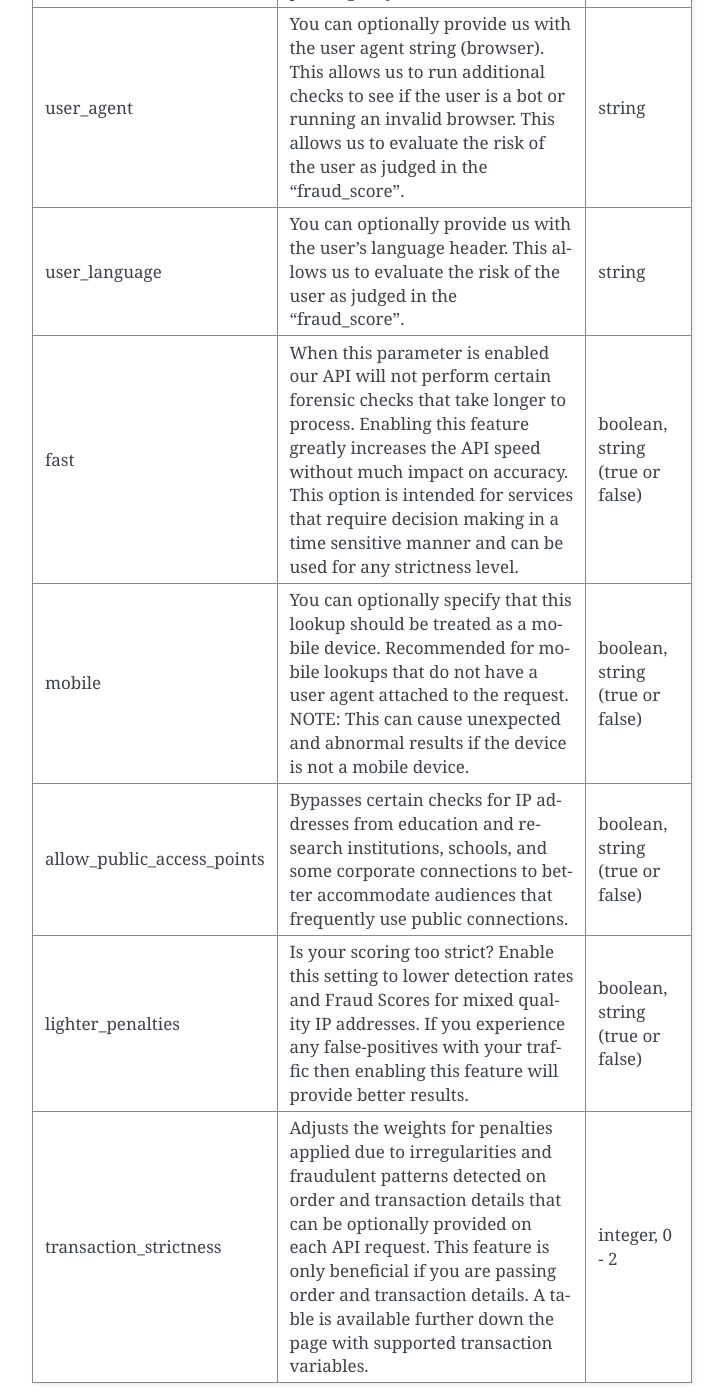
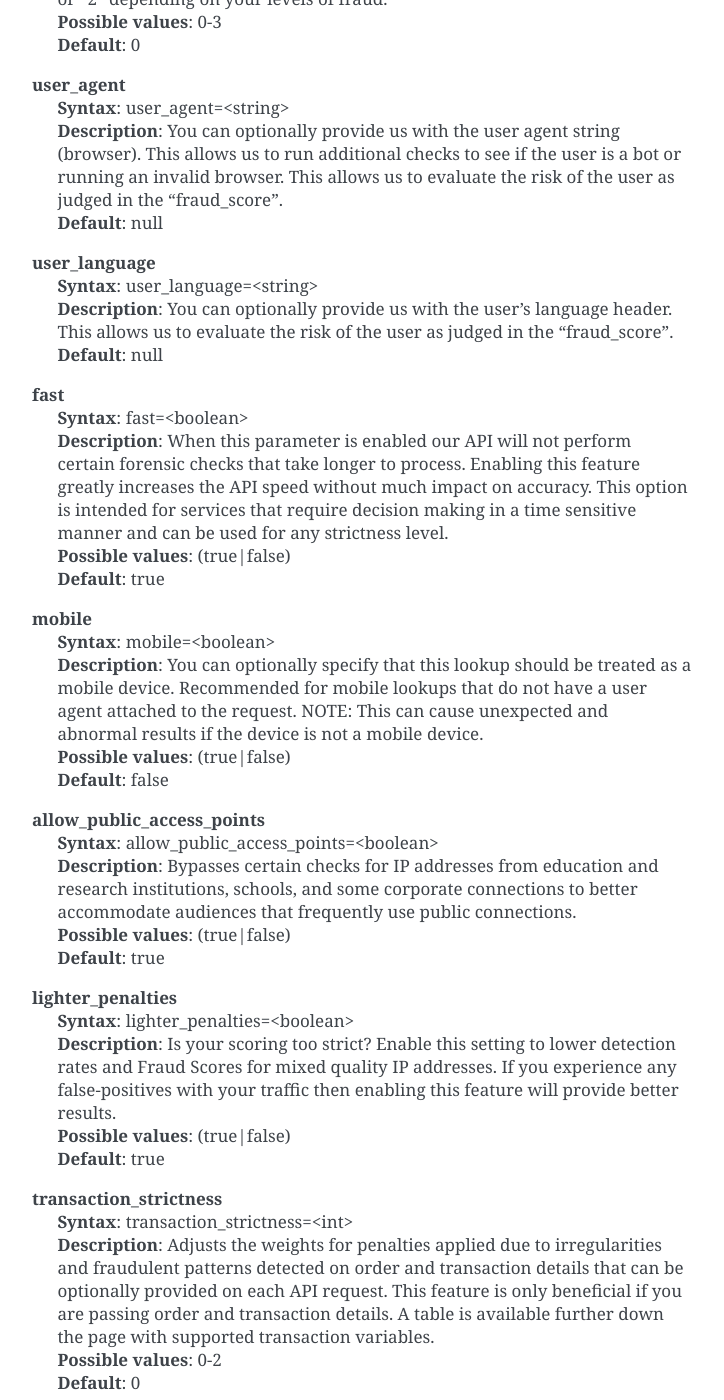
Before and after one commit to yanky076/TA-ipqualityscore, a Sphinx documentation site: the page built from docs/source/ipdetection.rst, in a window 1280 px wide and 1400 px high, scrolled down 4215 px. Shown: the whole window, without its empty margins (388-1112 px from the left). Built offline with Sphinx 7.4.7, drawn with Linux system fonts in a browser that asks for light colours; some of the changed text lies outside the part shown.

Commit message:
updates for field specifier and ipdetection doc updates

```diff
--- a/docs/source/ipdetection.rst
+++ b/docs/source/ipdetection.rst
@@ -88,27 +81,70 @@
 | errors                       | Array of errors which occurred while attempting to process this request.                                                                                                                                                                                                                                                                                                                                                                                                                                                                                                                                                | array of strings |
 +------------------------------+-------------------------------------------------------------------------------------------------------------------------------------------------------------------------------------------------------------------------------------------------------------------------------------------------------------------------------------------------------------------------------------------------------------------------------------------------------------------------------------------------------------------------------------------------------------------------------------------------------------------------+------------------+
 
-Available options
------------------
+Syntax
+------
 
-Following options are available to **ipdetection** Splunk command
+    ... | ipdetection field=<field_name> [strictness=<int>] [user_agent=<string>] [user_language=<string>] [fast=(true|false)] [mobile=(true|false)] [allow_public_access_points=(true|false)] [lighter_penalties=(true|false)] [transaction_strictness=<int>]
 
-+----------------------------+-----------------------------------------------------------------------------------------------------------------------------------------------------------------------------------------------------------------------------------------------------------------------------------------------------------------------------------------------------------+---------------------------------+
-| Option                     | Description                                                                                                                                                                                                                                                                                                                                               | Possible Values                 |
-+============================+===========================================================================================================================================================================================================================================================================================================================================================+=================================+
-| strictness                 | How in depth (strict) do you want this query to be? Higher values take longer to process and may provide a higher false-positive rate. We recommend starting at "0", the lowest strictness setting, and increasing to "1" or "2" depending on your levels of fraud.                                                                                       | integer, 0 - 3                  |
-+----------------------------+-----------------------------------------------------------------------------------------------------------------------------------------------------------------------------------------------------------------------------------------------------------------------------------------------------------------------------------------------------------+---------------------------------+
-| user_agent                 | You can optionally provide us with the user agent string (browser). This allows us to run additional checks to see if the user is a bot or running an invalid browser. This allows us to evaluate the risk of the user as judged in the "fraud_score".                                                                                                    | string                          |
-+----------------------------+-----------------------------------------------------------------------------------------------------------------------------------------------------------------------------------------------------------------------------------------------------------------------------------------------------------------------------------------------------------+---------------------------------+
-| user_language              | You can optionally provide us with the user's language header. This allows us to evaluate the risk of the user as judged in the "fraud_score".                                                                                                                                                                                                            | string                          |
-+----------------------------+-----------------------------------------------------------------------------------------------------------------------------------------------------------------------------------------------------------------------------------------------------------------------------------------------------------------------------------------------------------+---------------------------------+
-| fast                       | When this parameter is enabled our API will not perform certain forensic checks that take longer to process. Enabling this feature greatly increases the API speed without much impact on accuracy. This option is intended for services that require decision making in a time sensitive manner and can be used for any strictness level.                | boolean, string (true or false) |
-+----------------------------+-----------------------------------------------------------------------------------------------------------------------------------------------------------------------------------------------------------------------------------------------------------------------------------------------------------------------------------------------------------+---------------------------------+
-| mobile                     | You can optionally specify that this lookup should be treated as a mobile device. Recommended for mobile lookups that do not have a user agent attached to the request. NOTE: This can cause unexpected and abnormal results if the device is not a mobile device.                                                                                        | boolean, string (true or false) |
-+----------------------------+-----------------------------------------------------------------------------------------------------------------------------------------------------------------------------------------------------------------------------------------------------------------------------------------------------------------------------------------------------------+---------------------------------+
-| allow_public_access_points | Bypasses certain checks for IP addresses from education and research institutions, schools, and some corporate connections to better accommodate audiences that frequently use public connections.                                                                                                                                                        | boolean, string (true or false) |
-+----------------------------+-----------------------------------------------------------------------------------------------------------------------------------------------------------------------------------------------------------------------------------------------------------------------------------------------------------------------------------------------------------+---------------------------------+
-| lighter_penalties          | Is your scoring too strict? Enable this setting to lower detection rates and Fraud Scores for mixed quality IP addresses. If you experience any false-positives with your traffic then enabling this feature will provide better results.                                                                                                                 | boolean, string (true or false) |
-+----------------------------+-----------------------------------------------------------------------------------------------------------------------------------------------------------------------------------------------------------------------------------------------------------------------------------------------------------------------------------------------------------+---------------------------------+
-| transaction_strictness     | Adjusts the weights for penalties applied due to irregularities and fraudulent patterns detected on order and transaction details that can be optionally provided on each API request. This feature is only beneficial if you are passing order and transaction details. A table is available further down the page with supported transaction variables. | integer, 0 - 2                  |
-+----------------------------+-----------------------------------------------------------------------------------------------------------------------------------------------------------------------------------------------------------------------------------------------------------------------------------------------------------------------------------------------------------+---------------------------------+
+Required arguments
+^^^^^^^^^^^^^^^^^^
+
+| **field**
+|   **Syntax**: field=<field_name>
+|   **Description**: Field name containing IPv4 address
+
+Optional arguments
+^^^^^^^^^^^^^^^^^^
+
+| **strictness**
+|   **Syntax**: strictness=<int>
+|   **Description**: How in depth (strict) do you want this query to be? Higher values take longer to process and may provide a higher false-positive rate. We recommend starting at “0”, the lowest strictness setting, and increasing to “1” or “2” depending on your levels of fraud.
+|   **Possible values**: 0-3
+|   **Default**: 0
+
+| **user_agent**
+|   **Syntax**: user_agent=<string>
+|   **Description**: You can optionally provide us with the user agent string (browser). This allows us to run additional checks to see if the user is a bot or running an invalid browser. This allows us to evaluate the risk of the user as judged in the "fraud_score".
+|   **Default**: null
+
+| **user_language**
+|   **Syntax**: user_language=<string>
+|   **Description**: You can optionally provide us with the user's language header. This allows us to evaluate the risk of the user as judged in the "fraud_score".
+|   **Default**: null
+
+| **fast**
+|   **Syntax**: fast=<boolean>
+|   **Description**: When this parameter is enabled our API will not perform certain forensic checks that take longer to process. Enabling this feature greatly increases the API speed without much impact on accuracy. This option is intended for services that require decision making in a time sensitive manner and can be used for any strictness level.
+|   **Possible values**: (true|false)
+|   **Default**: true
+
+| **mobile**
+|   **Syntax**: mobile=<boolean>
+|   **Description**: You can optionally specify that this lookup should be treated as a mobile device. Recommended for mobile lookups that do not have a user agent attached to the request. NOTE: This can cause unexpected and abnormal results if the device is not a mobile device.
+|   **Possible values**: (true|false)
+|   **Default**: false
+
+| **allow_public_access_points**
+|   **Syntax**: allow_public_access_points=<boolean>
+|   **Description**: Bypasses certain checks for IP addresses from education and research institutions, schools, and some corporate connections to better accommodate audiences that frequently use public connections.
+|   **Possible values**: (true|false)
+|   **Default**: true
+
+| **lighter_penalties**
+|   **Syntax**: lighter_penalties=<boolean>
+|   **Description**: Is your scoring too strict? Enable this setting to lower detection rates and Fraud Scores for mixed quality IP addresses. If you experience any false-positives with your traffic then enabling this feature will provide better results.
+|   **Possible values**: (true|false)
+|   **Default**: true
+
+| **transaction_strictness**
+|   **Syntax**: transaction_strictness=<int>
+|   **Description**: Adjusts the weights for penalties applied due to irregularities and fraudulent patterns detected on order and transaction details that can be optionally provided on each API request. This feature is only beneficial if you are passing order and transaction details. A table is available further down the page with supported transaction variables.
+|   **Possible values**: 0-2
+|   **Default**: 0
+
+Example Usage
+-------------
+
+|   ... | ipdetection field="email_address"
+
+|   ... | ipdetection field="email_address" strictness=2 fast=true
```
Also changed, not shown: other parts of docs/source/ipdetection.rst (+1 -8 lines), 8 other files.
